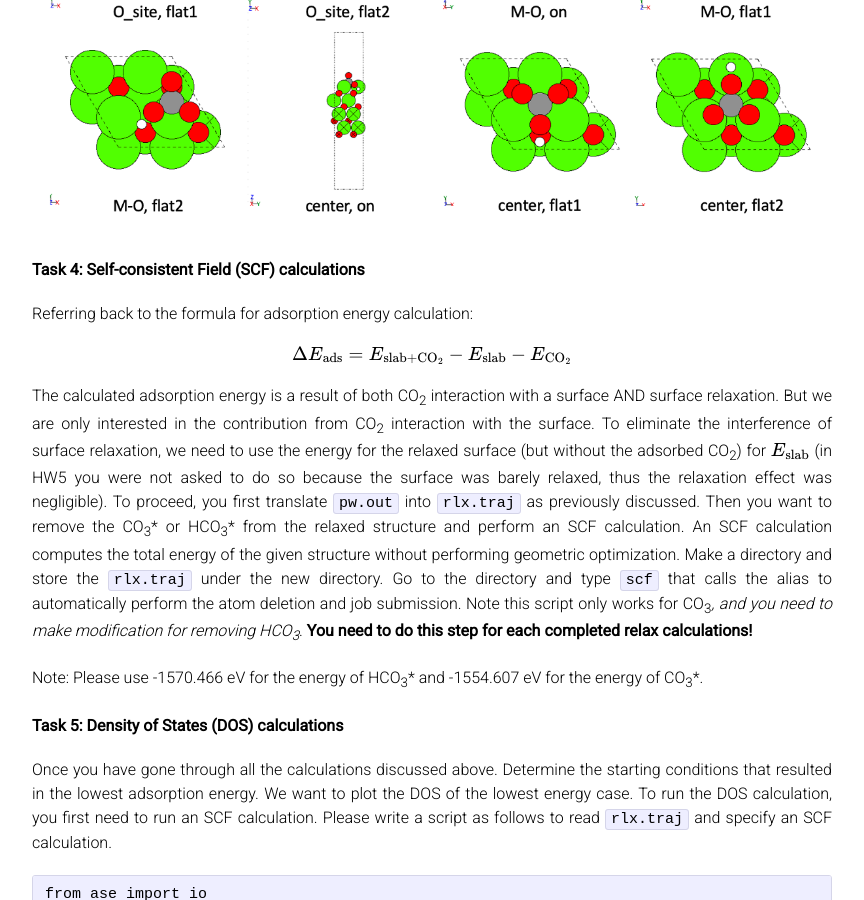
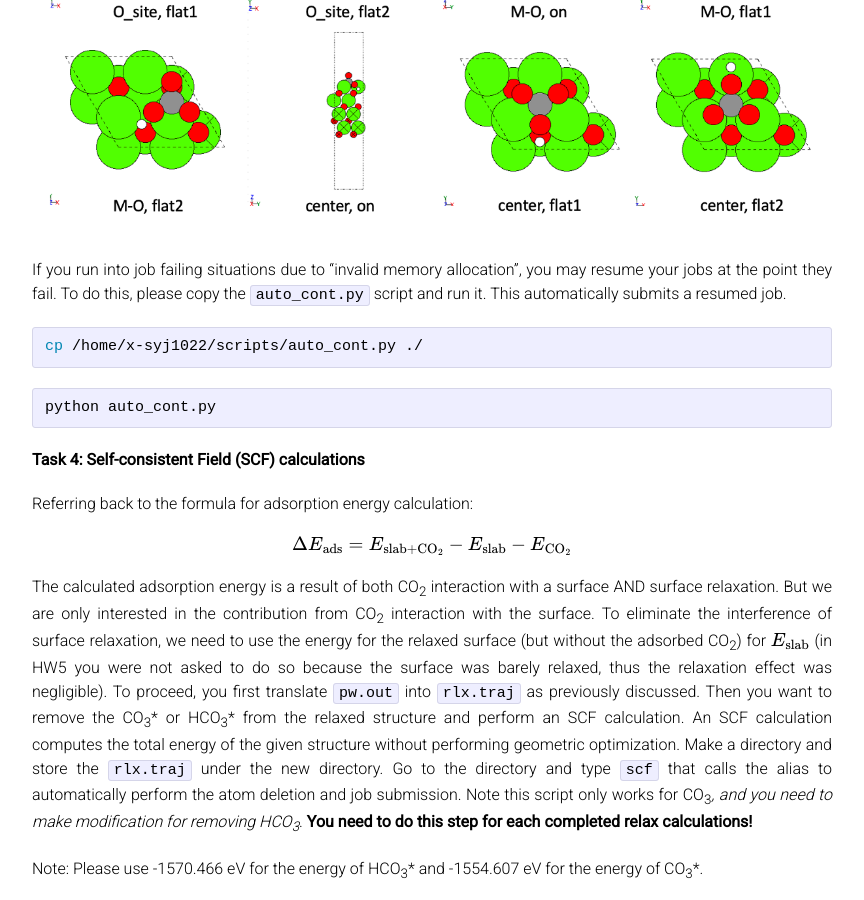
Before and after one commit to UPennCBE544/2023.github.io, a Jekyll site: the page built from ProjectDescription.md, in a window 1280 px wide and 900 px high, scrolled down 8592 px. Shown: the whole window, without its empty margins (208-1072 px from the left). Built offline with Jekyll 4.4.1, drawn with Linux system fonts in a browser that asks for light colours; formulas are drawn with MathJax 3; our own code applies the rules of GitHub Pages for plain Markdown files.

Commit message:
Update ProjectDescription.md

````diff
--- a/ProjectDescription.md
+++ b/ProjectDescription.md
@@ -161,6 +161,16 @@ Upon completing CO<sub>3</sub>*, please write your own scripts to add HCO<sub>3<
 <center><img src="../Images/showcase.png" alt="window" style="width: 800px;"/><br>
 </center>
 
+If you run into job failing situations due to "invalid memory allocation", you may resume your jobs at the point they fail. To do this, please copy the `auto_cont.py` script and run it. This automatically submits a resumed job.
+
+```bash
+cp /home/x-syj1022/scripts/auto_cont.py ./
+```
+
+```python
+python auto_cont.py
+```
+
 **Task 4: Self-consistent Field (SCF) calculations**
 
 Referring back to the formula for adsorption energy calculation:
````
